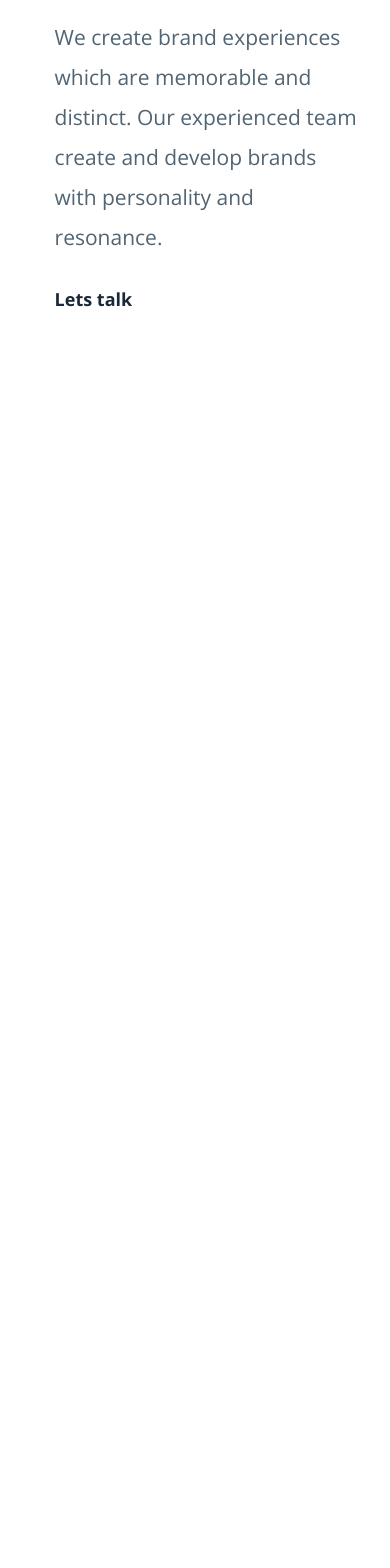
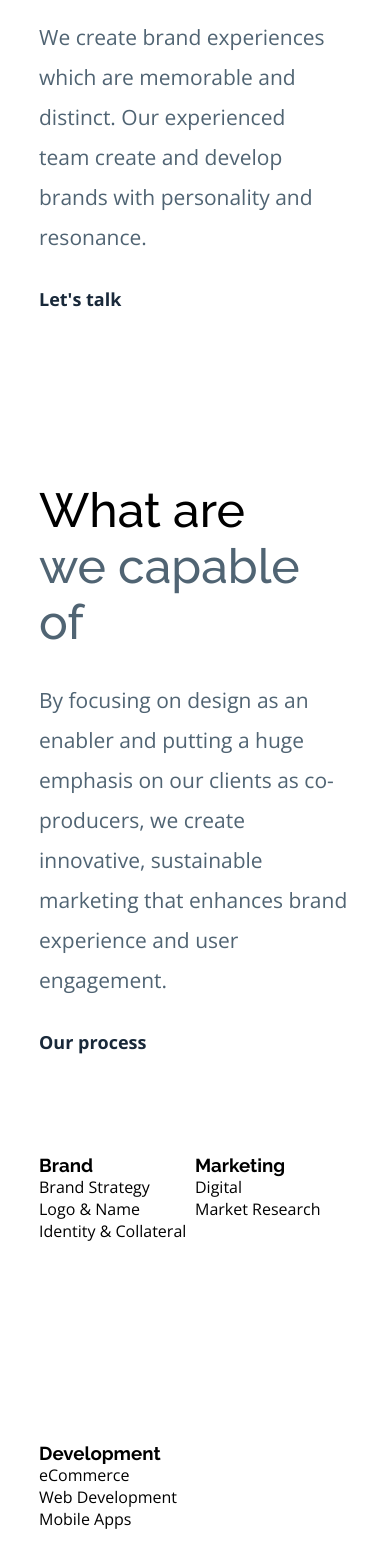
Before and after one commit to Bitterostrich/digital-spaniel, a Next.js app: page / in a window 390 px wide. Shown: the part 382-1950 px from the top of the page. Before the commit the page ends 844 px from the top, so only its background shows below. Built offline with nearby package versions, Linux system fonts and the light colour scheme.

Commit message:
added responsive section container, removed unncessary padding from div sections

```diff
--- a/app/globals.css
+++ b/app/globals.css
@@ -21,6 +21,10 @@ body {
   overflow-x: hidden;
 }
 
+h1, h2, h3, h4 {
+  font-family: var(--header-font)
+}
+
 p, span, a, li, ul {
   font-family:var(--body-font)
 }
--- /dev/null
+++ b/app/globals.module.scss
@@ -0,0 +1,17 @@
+.container {
+    display:flex;
+    flex-direction: column;
+    width: 100%;
+    max-width: 1980px;
+    padding: 5% 10%;
+    margin: 0 auto;
+    box-sizing:border-box;
+    position: relative;
+  }
+
+
+@media (min-width: 786px) {
+    .container {
+        flex-direction:row
+    }
+}
--- /dev/null
+++ b/components/about/About.jsx
@@ -0,0 +1,91 @@
+import styles from './about.module.scss'
+import globalstyles from '@/app/globals.module.scss'
+import herostyles from '../hero/hero.module.scss'
+
+
+
+
+const About = () => {
+
+    const leftItems = [
+        {
+            content: "What are",
+            className:`${herostyles.title}`
+        },
+        {
+            content: "we capable of",
+            className:`${herostyles.titleTwo}`
+        },
+        {
+            content:"By focusing on design as an enabler and putting a huge emphasis on our clients as co-producers, we create innovative, sustainable marketing that enhances brand experience and user engagement.",
+            className:`${herostyles.description}`
+        },
+        {
+            content:"Our process",
+            className:`${herostyles.link}`
+        }
+    ]
+
+    const rightItems = [
+        {
+            category: "Brand",
+            items: [
+                {content: "Brand Strategy", link: "/strategy"},
+                {content: "Logo & Name", link: "/logo"},
+                {content: "Identity & Collateral", link: "/identity"},
+            ],
+        },
+
+        {
+            category: "Marketing",
+            items: [
+                {content: "Digital", link: "/digital"},
+                {content: "Market Research", link: "/marketresearch"},
+            ],
+        },
+
+        {
+            category: "Development",
+            items: [
+                {content: "eCommerce", link: "/ecommerce"},
+                {content: "Web Development", link: "/webdevelopment"},
+                {content: "Mobile Apps", link: "/mobileapps"},
+            ],
+        },
+
+
+    ]
+
+    return (
+        <>
+        <section className={styles.about}>
+            <div className={globalstyles.container}>
+            <div className={styles.contentContainer}>
+                {leftItems.map((item, index) =>(
+                    <p key={index} className={item.className}>{item.content}</p>
+                ))}
+
+
+            </div>
+
+            <div className={styles.listContainer}>
+                {rightItems.map((category, index) => (
+                    <div key={index} className={styles.gridItems}>
+                        <h3 className={styles.listTitle}>{category.category}</h3>
+                        {category.items.map((item, itemIndex) => (
+                            <p key={itemIndex} className={styles.listItem}>{item.content}</p>
+                        ))}
+                    </div>
+                ))}
+
+
+            </div>
+            </div>
+
+        </section>
+
+        </>
+    )
+}
+
+export default About
--- /dev/null
+++ b/components/about/about.module.scss
@@ -0,0 +1,56 @@
+$red: #C0345E;
+$grey: #506473;
+$black: #19293A;
+
+
+.about {
+    display: flex;
+    flex-direction:column;
+    margin: auto;
+    min-height: 100vh;
+    position: relative;
+}
+
+.contentContainer {
+    display: flex;
+    flex: 1;
+    flex-direction: column;
+    justify-content:center;
+}
+
+.title,.titleTwo {
+    font-family: var(--header-font);
+    font-weight:500;
+    font-size: 48px;
+    letter-spacing:0px;
+}
+
+.titleTwo {
+    color:$grey;
+    margin-bottom:30px;
+}
+
+
+
+.listContainer {
+    display: grid;
+    flex: 1;
+    flex-wrap: wrap;
+    grid-template-columns:repeat(2, 1fr) ;
+
+}
+
+.gridItems {
+    display: flex;
+    flex-direction: column;
+    height: auto;
+    width: 100%;
+    margin: 100px 0;
+}
+
+@media (min-width: 786px) {
+    .about {
+        display: flex;
+
+    }
+}
--- a/components/hero/Hero.jsx
+++ b/components/hero/Hero.jsx
@@ -2,6 +2,7 @@
 
 import React from 'react';
 import styles from './hero.module.scss';
+import globalstyles from '@/app/globals.module.scss'
 import Image from 'next/image'
 import SpanielHero from '../../public/images/Spaniel01_gradient.png'
 
@@ -27,7 +28,7 @@ const Hero = () => {
         },
 
         {
-            content: "Lets talk",
+            content: "Let's talk",
             className:`${styles.link}`
         }
 
@@ -36,8 +37,8 @@ const Hero = () => {
     return (
         <>
         <section className={styles.hero}>
-
-            <div className={styles.contentContainer}>
+        <div className={globalstyles.container}>
+        <div className={styles.contentContainer}>
                 {heroContent.map((item,index) => (
                     <p key={index} className={item.className}>{item.content}</p>
                 ))}
@@ -49,10 +50,9 @@ const Hero = () => {
                 src={SpanielHero}
                 width={1900}
                 height={1900}
-
                 />
             </div>
-
+        </div>
 
         </section>
         </>
--- a/components/hero/hero.module.scss
+++ b/components/hero/hero.module.scss
@@ -18,7 +18,8 @@ $black: #19293A;
     max-width:1080px;
     justify-content:center;
     box-sizing: border-box;
-    padding: 7% 7% 7% 14%;
+    padding-right: 8%;
+
 
 }
 
@@ -34,7 +35,7 @@ $black: #19293A;
 
 .title,.titleTwo {
     font-family: var(--header-font);
-    font-weight: bold;
+    font-weight:500;
     font-size: 48px;
     letter-spacing:0px;
 }
@@ -42,7 +43,6 @@ $black: #19293A;
 .titleTwo {
     color:$grey;
     margin-bottom:30px;
-
 }
 
 .description {
@@ -99,17 +99,17 @@ $black: #19293A;
     right:0;
     flex: 0 1 50%;
     display:none;
-    position:relative;
+
     width:100%;
     height:auto;
 }
 
 
 .picture {
-    position:absolute;
+    position: absolute;
     top:0;
-    left:0;
-    width:100%;
+    right:0;
+    width:50%;
     height:100%;
     background-size:cover;
     background-position:center;
--- a/pages/index.js
+++ b/pages/index.js
@@ -1,11 +1,13 @@
 import '../app/globals.css';
 import Hero from '@/components/hero/Hero'
+import About from '@/components/about/About'
 
 
 export default function Home () {
     return (
         <div>
            <Hero/>
+           <About/>
         </div>
     )
 }
```
